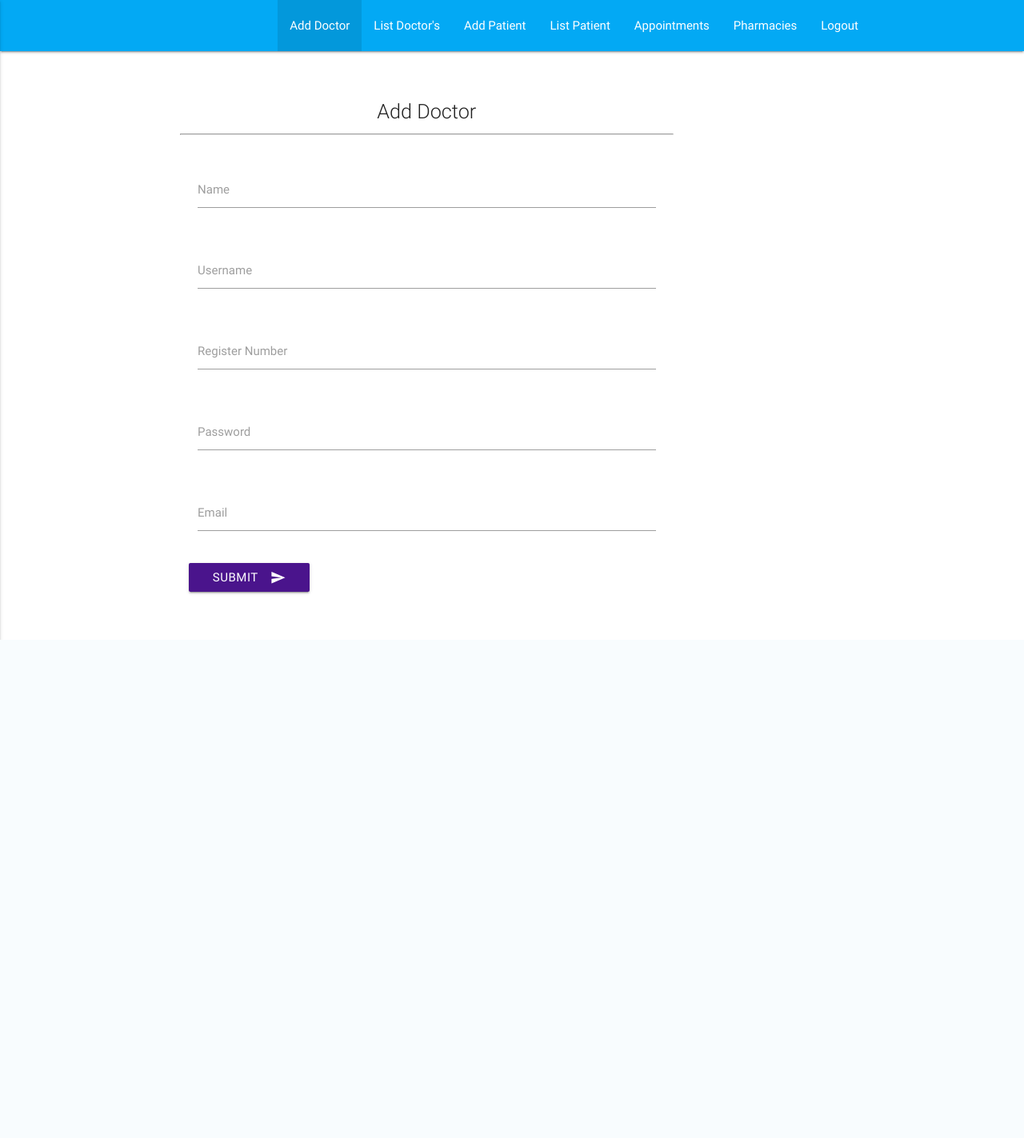
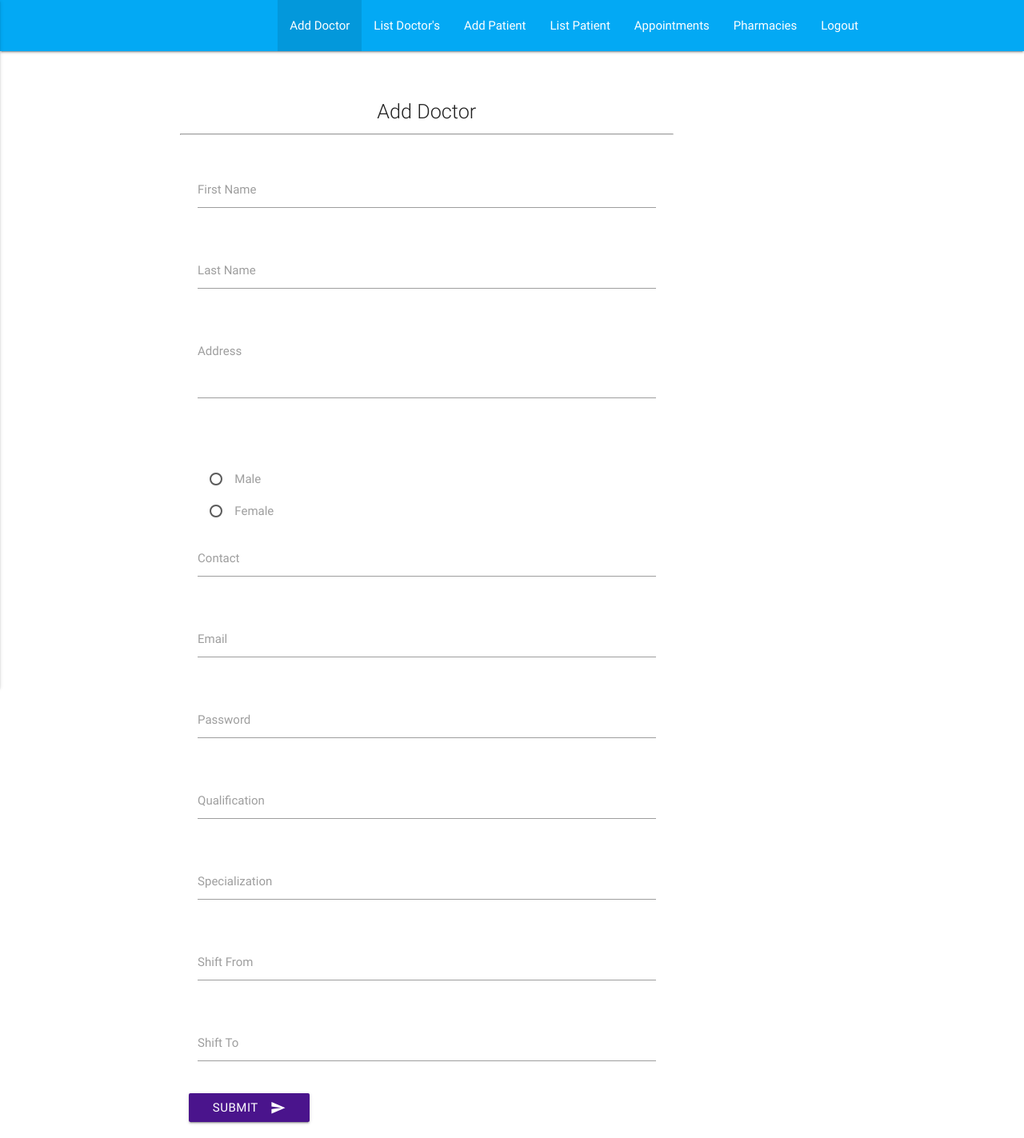
Before and after one commit to adityacrypstal/prescription_viewer, a PHP site: page /add_doctor.php in a window 1280 px wide. Shown: the whole page at 80% size. Before the commit the page ends 800 px from the top, so only its background shows below. Run offline with PHP 8.4, Linux system fonts and the light colour scheme; some libraries are stand-ins or nearby versions.

Commit message:
Modifed Form Fields

```diff
--- a/add_doctor.php
+++ b/add_doctor.php
@@ -13,7 +13,7 @@
 
 </head>
 <body>
-<nav class="nav-extended wavaes light-blue">
+<nav class="nav-extended wavaes light-blue ">
     <div class="nav-wrapper container">
 
       <a href="#" data-activates="mobile-demo" class="button-collapse">
@@ -50,25 +50,39 @@
 				<div class="row">
 					<div class="input-field col m12 s12">
 						<input value="" id="first_name" type="text" class="validate" name="fname" required>
-						<label class="active" for="first_name2">Name</label>
+						<label class="active" for="first_name2">First Name</label>
+					</div>
+				</div>
+        <div class="row">
+					<div class="input-field col m12 s12">
+						<input value="" id="first_name" type="text" class="validate" name="fname" required>
+						<label class="active" for="first_name2">Last Name</label>
 					</div>
 				</div>
 				<div class="row">
 					<div class="input-field col m12 s12">
-						<input value="" id="first_name" type="text" class="validate" name="username" required>
-						<label class="active" for="first_name2">Username</label>
+
+          <textarea id="icon_prefix2" class="materialize-textarea"></textarea>
+          <label for="icon_prefix2">Address</label>
 					</div>
 				</div>
 				<div class="row">
 					<div class="input-field col m12 s12">
-						<input id="regnum" type="text" class="validate" name="regnum" required>
-						<label for="register number">Register Number</label>
+          <p>
+            <input name="group1" type="radio" id="test1" />
+             <label for="test1">Male</label>
+          </p>
+					<p>
+            <input name="group1" type="radio" id="test1" />
+             <label for="test1">Female</label>
+          </p>
+
 					</div>
 				</div>
       <div class="row">
         <div class="input-field col m12 s12">
           <input id="password" type="password" class="validate" name="password" required>
-          <label for="password">Password</label>
+          <label for="password">Contact</label>
         </div>
       </div>
       <div class="row">
@@ -77,6 +91,37 @@
           <label for="email">Email</label>
         </div>
       </div>
+      <div class="row">
+					<div class="input-field col m12 s12">
+						<input value="" id="first_name" type="text" class="validate" name="fname" required>
+						<label class="active" for="first_name2">Password</label>
+					</div>
+				</div>
+        <div class="row">
+					<div class="input-field col m12 s12">
+						<input value="" id="first_name" type="text" class="validate" name="fname" required>
+						<label class="active" for="first_name2">Qualification</label>
+					</div>
+				</div>
+        <div class="row">
+					<div class="input-field col m12 s12">
+						<input value="" id="first_name" type="text" class="validate" name="fname" required>
+						<label class="active" for="first_name2">Specialization</label>
+					</div>
+				</div>
+        <div class="row">
+					<div class="input-field col m12 s12">
+          <input type="text" class="timepicker validate" id="first_name" name=""required>
+						<label class="active" for="first_name2">Shift From</label>
+					</div>
+				</div>
+        <div class="row">
+					<div class="input-field col m12 s12">
+          <input type="text" class="timepicker validate"  id="first_name" name=""required>
+						<label class="active" for="first_name2">Shift To</label>
+					</div>
+				</div>
+
 
 	   <button class="btn waves-effect  purple darken-4" type="submit" name="action">Submit
     <i class="material-icons right">send</i>
@@ -100,7 +145,17 @@
  $(document).ready(function() {
     Materialize.updateTextFields();
   });
-
+  $('.timepicker').pickatime({
+    default: 'now', // Set default time: 'now', '1:30AM', '16:30'
+    fromnow: 0,       // set default time to * milliseconds from now (using with default = 'now')
+    twelvehour: false, // Use AM/PM or 24-hour format
+    donetext: 'OK', // text for done-button
+    cleartext: 'Clear', // text for clear-button
+    canceltext: 'Cancel', // Text for cancel-button
+    autoclose: false, // automatic close timepicker
+    ampmclickable: true, // make AM PM clickable
+    aftershow: function(){} //Function for after opening timepicker
+  });
   </script>
 
 
```
Also changed, not shown: list_doctor.php (+12 -1 lines).
